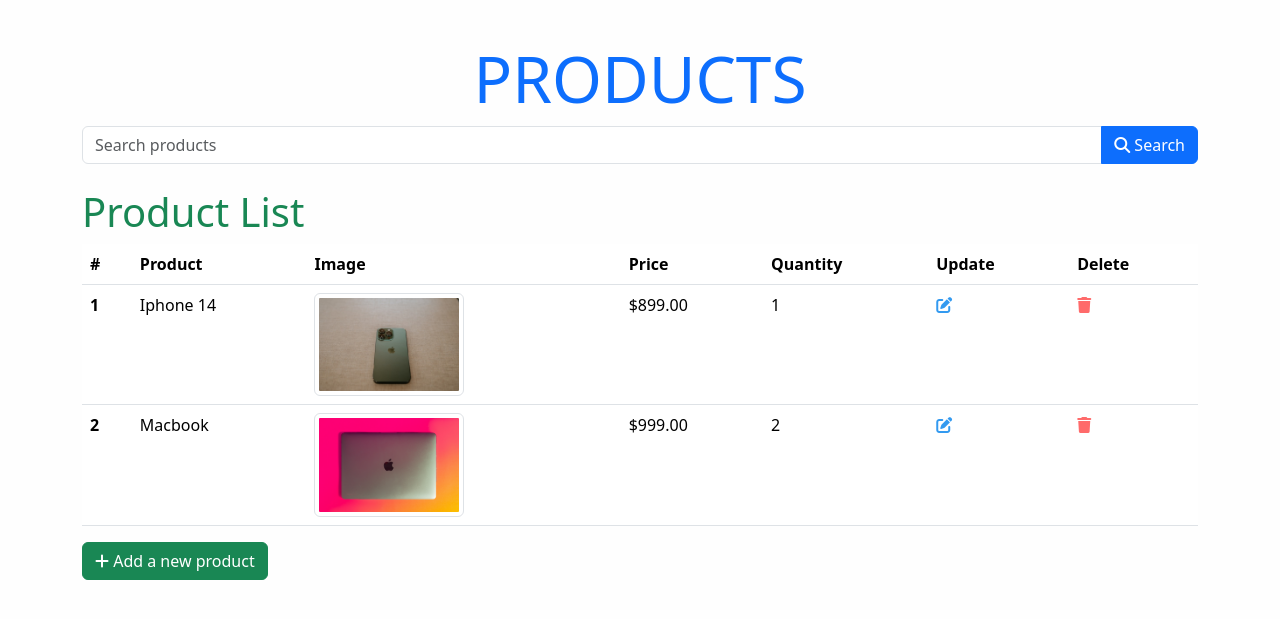
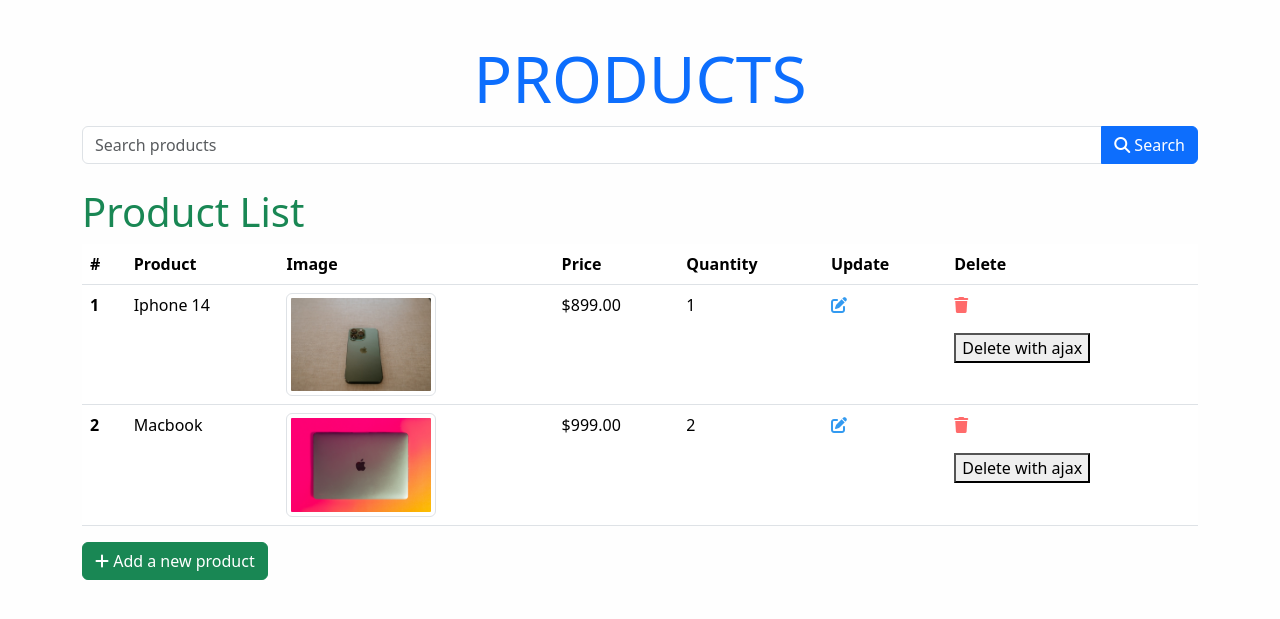
Before and after one commit to cs416f23/ProductAppWithAuthentication, a Django app: page / in a window 1280 px wide. Shown: the part 57-676 px from the top of the page. Run offline with Django 4.2, Linux system fonts and the light colour scheme; a user stored in the database is signed in; data comes from the database, SQL or seed files in the repository; both versions use the stored data as it was after the commit.

Commit message:
Add delete button with AJAX functionality for product deletion

```diff
--- a/products/urls.py
+++ b/products/urls.py
@@ -9,6 +9,7 @@
     path('update/<int:product_id>', views.update_product, name='update_product'),
     path('delete/<int:product_id>', views.delete_product, name='delete_product'),
     path('search/', views.search_product, name='search_product'),
+    path('delete/', views.delete_product_with_ajax, name='delete_product_with_ajax'),
 
 ]
 # Necessary for images to be loaded correctly
--- a/products/views.py
+++ b/products/views.py
@@ -2,7 +2,7 @@
 from .forms import ProductForm
 from .models import Product
 from django.contrib.auth.decorators import login_required
-
+from django.http import JsonResponse
 
 # CRUD Operations: Create, Retrieve, Update, Delete
 
@@ -82,3 +82,32 @@
     products = Product.objects.filter(user=request.user, description__icontains=search_term)
     context = {'products': products}
     return render(request, 'products/index.html', context)
+
+
+@login_required(login_url='login')
+def delete_product_with_ajax(request):
+    # Check if the request method is POST
+    if request.method == 'POST':
+        # Retrieve the product_id from the POST data.
+        product_id = request.POST['product_id']
+
+        # Query the product table with the given product_id and associated with the current user.
+        product = Product.objects.get(id=product_id, user=request.user)
+
+        # Delete the retrieved product.
+        product.delete()
+
+        # Return a JSON response indicating successful deletion.
+        return JsonResponse(
+            {
+                'deleted': True,
+                'message': 'You deleted the item. Yay!'
+            }
+        )
+
+    # If the request method is not POST, return a JSON response indicating an error.
+    return JsonResponse(
+        {
+            'message': 'Something went wrong!'
+        }
+    )
--- a/templates/base.html
+++ b/templates/base.html
@@ -73,8 +73,16 @@
 </div>
 
 
+
+
 <!-- Bootstrap's JS -->
 <script src="https://cdn.jsdelivr.net/npm/bootstrap@5.3.2/dist/js/bootstrap.bundle.min.js" integrity="sha384-C6RzsynM9kWDrMNeT87bh95OGNyZPhcTNXj1NW7RuBCsyN/o0jlpcV8Qyq46cDfL" crossorigin="anonymous"></script>
 
+<script src="https://cdn.jsdelivr.net/npm/jquery@3.7.1/dist/jquery.min.js"></script>
+
+{% block js %}
+
+{% endblock %}
+
 </body>
 </html>
--- a/templates/products/index.html
+++ b/templates/products/index.html
@@ -35,7 +35,7 @@
                 </thead>
                 <tbody>
                 {% for product in products %}
-                    <tr>
+                    <tr id="product-{{ product.id }}">
                         <th scope="row">{{ forloop.counter }}</th>
                         <td>{{ product.description }}</td>
                         <td>
@@ -49,9 +49,14 @@
                             </a>
                         </td>
                         <td>
-                            <a href="{% url 'delete_product' product.id %}" class="delete-icon">
+                            <p>
+                                           <a href="{% url 'delete_product' product.id %}" class="delete-icon">
                                 <i class="fa-solid fa-trash"></i>
                             </a>
+                            </p>
+
+
+                            <button onclick="deleteProduct('{{ product.id }}')">Delete with ajax</button>
                         </td>
                     </tr>
                 {% endfor %}
@@ -62,3 +67,26 @@
     <a href="{% url 'create_product' %}" class="btn btn-success"><i class="fas fa-plus"></i> Add a new product</a>
 
 {% endblock %}
+
+{% block js %}
+    <script>
+
+    function deleteProduct(productId) {
+        $.ajax({
+            url: '{% url 'delete_product_with_ajax' %}',
+            type: 'POST',
+            data: {
+                product_id: productId,
+                csrfmiddlewaretoken: '{{ csrf_token }}'
+            },
+            success: function (response) {
+                console.log(response);
+                if (response.deleted) {
+                    $('#product-' + productId).remove();
+                }
+            }
+        });
+    }
+
+    </script>
+{% endblock %}
```
Also changed, not shown: db.sqlite3.
